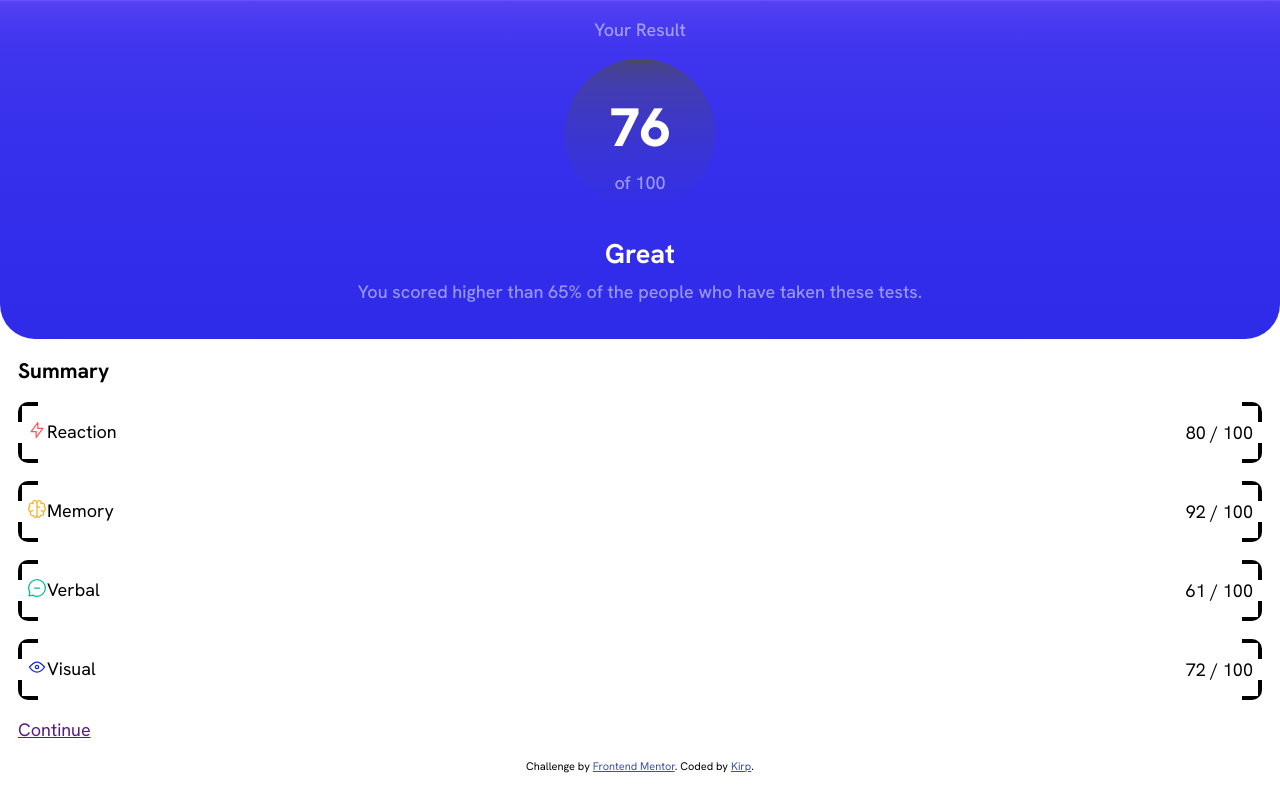
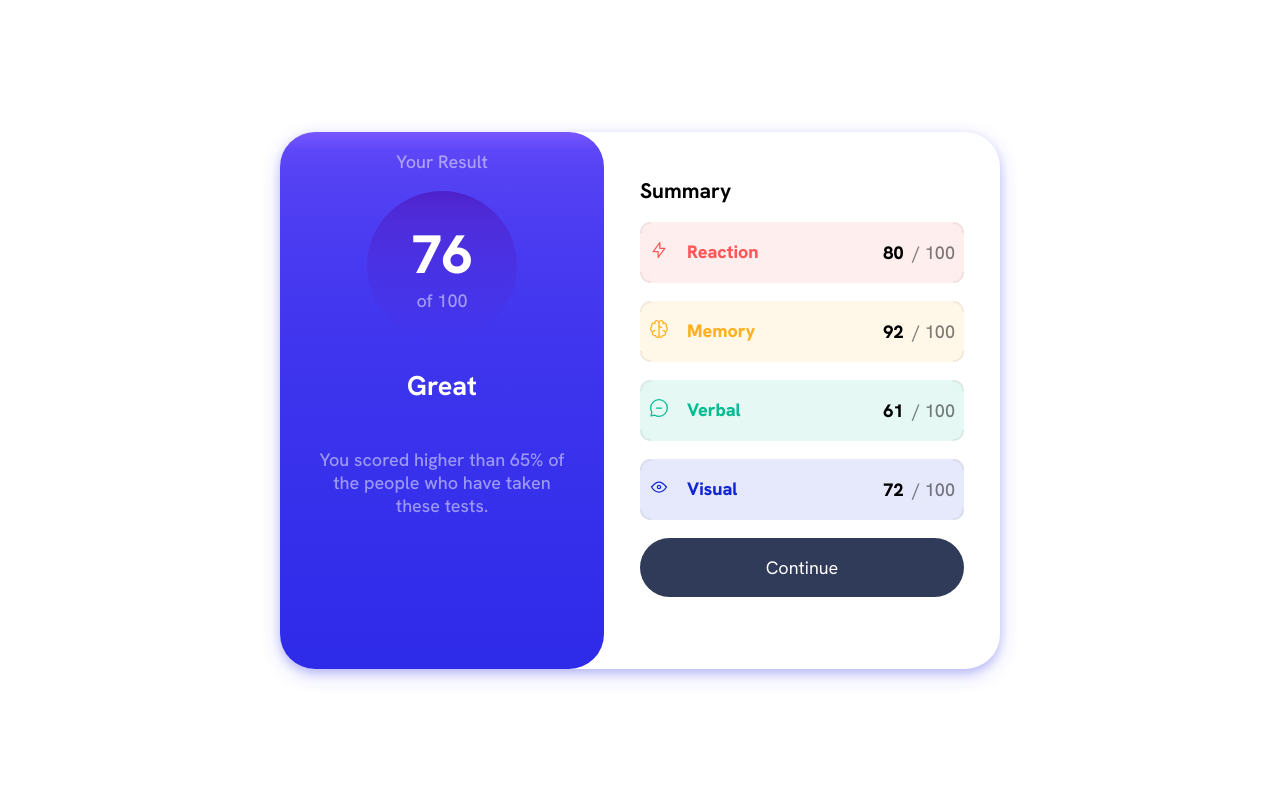
Before and after one commit to Kirp/results-summary-component-solution, a plain HTML site: page index.html in a window 1280 px wide. Drawn offline with Linux system fonts and the light colour scheme.

Commit message:
finalized for submission

```diff
--- a/index.html
+++ b/index.html
@@ -11,7 +11,7 @@
   <link rel="stylesheet" href="style.css">
   <!-- Feel free to remove these styles or customise in your own stylesheet 👍 -->
   <style>
-    .attribution { font-size: 11px; text-align: center; }
+    .attribution { font-size: 11px; text-align: center; display: none}
     .attribution a { color: hsl(228, 45%, 44%); }
   </style>
 </head>
@@ -19,7 +19,7 @@
   <div class="wrapper">
     <main>
       <div class="result-main">
-        <p>
+        <p class="result-header">
         Your Result
         </p>
 
@@ -27,7 +27,7 @@
           <h1>
           76
           </h1>
-          <p>
+          <p class="main-score-text">
           of 100
           </p>
         </div>
@@ -35,7 +35,7 @@
         <h2>
         Great
         </h2>
-        <p>
+        <p class="main-text">
         You scored higher than 65% of the people who have taken these tests.
         </p>
       </div>
@@ -53,8 +53,12 @@
             </p>
           </div>
           <p>
-            <span>80</span> / 100
+            80<span>/ 100</span>
           </p>
+          <div class="special-border" id="UL"></div>
+          <div class="special-border" id="UR"></div>
+          <div class="special-border" id="LL"></div>
+          <div class="special-border" id="LR"></div>
         </div>
         <div class="result-summary-scores" id="memory">
           <div class="img-p-pair">
@@ -66,8 +70,12 @@
             </p>
           </div>
           <p>
-            <span>92</span> / 100
+            92<span>/ 100</span>
           </p>
+          <div class="special-border" id="UL"></div>
+          <div class="special-border" id="UR"></div>
+          <div class="special-border" id="LL"></div>
+          <div class="special-border" id="LR"></div>
         </div>
         <div class="result-summary-scores" id="verbal">
           <div class="img-p-pair">
@@ -79,10 +87,14 @@
             </p>
           </div>
           <p>
-            <span>61</span> / 100
+            61<span>/ 100</span>
           </p>
+          <div class="special-border" id="UL"></div>
+          <div class="special-border" id="UR"></div>
+          <div class="special-border" id="LL"></div>
+          <div class="special-border" id="LR"></div>
         </div>
-        <div class="result-summary-scores" id-="visual">
+        <div class="result-summary-scores" id="visual">
           <div class="img-p-pair">
             <picture>
               <img src="./assets/images/icon-visual.svg" alt="">
@@ -90,9 +102,13 @@
             <p>
               Visual
             </p>
+            <div class="special-border" id="UL"></div>
+            <div class="special-border" id="UR"></div>
+            <div class="special-border" id="LL"></div>
+            <div class="special-border" id="LR"></div>
           </div>
           <p>
-            <span>72</span> / 100
+            72<span>/ 100</span>
           </p>
         </div>
         <div class="continue-button">
--- a/style.css
+++ b/style.css
@@ -2,14 +2,19 @@
     /* ### Primary */
 
     --light_red: hsl(0, 100%, 67%);
+    --light_red_transparent: hsla(0, 100%, 67%, 10%);
     --orangey_yellow: hsl(39, 100%, 56%);
+    --orangey_yellow_transparent: hsla(39, 100%, 56%, 10%);
     --green_teal: hsl(166, 100%, 37%);
+    --green_teal_tranparent: hsla(166, 100%, 37%, 10%);
     --cobalt_blue: hsl(234, 85%, 45%);
+    --cobalt_blue_transparent: hsla(234, 85%, 45%, 10%);
 
     /* ## Gradients */
     /*background*/
     --light_slate_blue: hsl(252, 100%, 67%);
     --light_royal_blue: hsl(241, 81%, 54%);
+    --light_royal_blue_transparent: hsla(241, 81%, 54%, 20%);
     /*circle*/
     --violet_blue: hsla(256, 72%, 46%, 1);
     --persian_blue: hsla(241, 72%, 46%, 0);
@@ -22,6 +27,7 @@
     --pale_blue: hsl(221, 100%, 96%);
     --light_lavender: hsl(241, 100%, 89%);
     --dark_gray_blue: hsl(224, 30%, 27%);
+    --dark_gray_blue_transparent: hsla(224, 30%, 27%, 20%);
 }
 
 
@@ -42,12 +48,12 @@ body {
 }
 
 .wrapper {
-    width: 100%;
-    height: 100%;
+    width: 100vw;
+    height: 100vh;
 }
 
 .result-main {
-    background-image: linear-gradient(var(--light_slate_blue), 1%,var(--light_royal_blue));
+    background-image: linear-gradient(var(--light_slate_blue), 10%,var(--light_royal_blue));
     color: var(--white);
     border-radius: 0 0 35px 35px;
     display: flex;
@@ -56,28 +62,33 @@ body {
 }
 
 .result-main p {
-    margin: 1em 0;
+    /* margin: 1em 0; */
     text-align: center;
     width: 80%;
     font-weight: 500;
     opacity: 0.5;
 }
 
-.result-main p:last-of-type {
+.result-summary {
     margin-top: .5em;
     margin-bottom: 2em;
 }
+
 
 .result-main h2 {
     font-weight: 700;
     margin-top: 1em;
 }
 
+.result-header {
+    margin: 1em;
+}
+
 .main-score {
     width: 150px;
     height: 150px;
     border-radius:  50%;
-    background-image: linear-gradient(hsla(0, 0%, 30%, 1),10%,hsla(0, 0%, 20%, 0));
+    background-image: linear-gradient(var(--violet_blue),30%, var(--persian_blue));
 
 
     display: flex;
@@ -89,20 +100,38 @@ body {
 .main-score h1 {
     font-weight: 800;
     font-size: 3em;
-    padding-top: 1em;
+    padding-top: 0;
 }
 
-.main-score p {
+.main-score-text {
     margin: 0;
+    padding: 0;
+}
+
+.main-text {
+    margin: 1em 0;
 }
 
 .result-summary {
     padding: 1em;
 }
 
+.result-summary p {
+    font-weight: 800;
+    padding-left: 1em;
+}
+
+.result-summary span {
+    font-weight: 500;
+    opacity: .5;
+    padding-left: .5em;
+}
+
+
 
 .result-summary-scores {
     display: flex;
+    position: relative;
     justify-content: space-between;
     align-items: center;
     background-color: aqua;
@@ -110,25 +139,135 @@ body {
     padding: 1em .5em;
 
     border-radius: 10px;
-
-    background:
-    linear-gradient(to right, black 4px, transparent 4px) 0 0,
-    linear-gradient(to right, black 4px, transparent 4px) 0 100%,
-    linear-gradient(to left, black 4px, transparent 4px) 100% 0,
-    linear-gradient(to left, black 4px, transparent 4px) 100% 100%,
-    linear-gradient(to bottom, black 4px, transparent 4px) 0 0,
-    linear-gradient(to bottom, black 4px, transparent 4px) 100% 0,
-    linear-gradient(to top, black 4px, transparent 4px) 0 100%,
-    linear-gradient(to top, black 4px, transparent 4px) 100% 100%;
-
-  background-repeat: no-repeat;
-  background-size: 20px 20px;
+}
 
 
+.special-border{
+    position: absolute;
+    width: .5em;
+    height: .5em;
+    background-color: inherit;
+    opacity: .05;
+}
 
+#UL {
+    border-radius: 10px 0 0 0;
+    border-top: 2.5px solid black;
+    border-left: 2.5px solid black;
+    top: 0;
+    left: 0;
+}
+
+#UR {
+    border-radius: 0 10px 0 0;
+    border-top: 2.5px solid black;
+    border-right: 2.5px solid black;
+    top: 0;
+    right: 0;
+}
+
+#LL {
+    border-radius: 0 0 0 10px;
+    border-bottom: 2.5px solid black;
+    border-left: 2.5px solid black;
+    bottom: 0;
+    left: 0;
+}
+
+#LR {
+    border-radius: 0 0 10px 0;
+    border-bottom: 2.5px solid black;
+    border-right: 2.5px solid black;
+    bottom: 0;
+    right: 0;
+}
+
+#reaction {
+    background-color: var(--light_red_transparent);
+}
+
+#reaction .img-p-pair p {
+    opacity: 1;
+    color: var(--light_red);
+}
+
+#memory {
+    background-color: var(--orangey_yellow_transparent);
+}
+
+#memory .img-p-pair p {
+    color: var(--orangey_yellow);
+}
+
+#verbal {
+    background-color: var(--green_teal_tranparent);
+}
+
+#verbal .img-p-pair p {
+    color: var(--green_teal);
+}
+
+#visual {
+    background-color: var(--cobalt_blue_transparent);
+}
+
+#visual .img-p-pair p {
+    color: var(--cobalt_blue);
 }
 
 .img-p-pair {
     display: flex;
     align-items: flex-start;
 }
+
+.continue-button a{
+    cursor: pointer;
+    text-decoration: none;
+    margin: 0 auto;
+    padding: 1em;
+    display: block;
+    background-color: var(--dark_gray_blue);
+    color: white;
+    text-align: center;
+    border-radius: 35px;
+}
+
+
+@media(min-width: 700px){
+
+    .wrapper {
+        display: flex;
+        flex-direction: column;
+        justify-content: center;
+        align-items: center;
+    }
+
+    main {
+        max-width: 40em;
+        display: flex;
+        box-shadow: 0 4px 8px 0 var(--light_royal_blue_transparent), 0 6px 20px 0 var(--light_royal_blue_transparent);
+        border-radius: 35px;
+    }
+
+    .result-main, .result-summary {
+        width: 50%;
+    }
+
+    .result-main {
+        border-radius: 35px;
+    }
+
+    .main-text {
+        margin-top: 2.5em;
+        margin-bottom: 1em;
+    }
+
+    .result-summary {
+        padding: 2em;
+    }
+
+    .main-score-text {
+        margin: 0;
+    }
+
+}
```
Also changed, not shown: assets/images/screenshot.jpeg (added), 1 other file.
